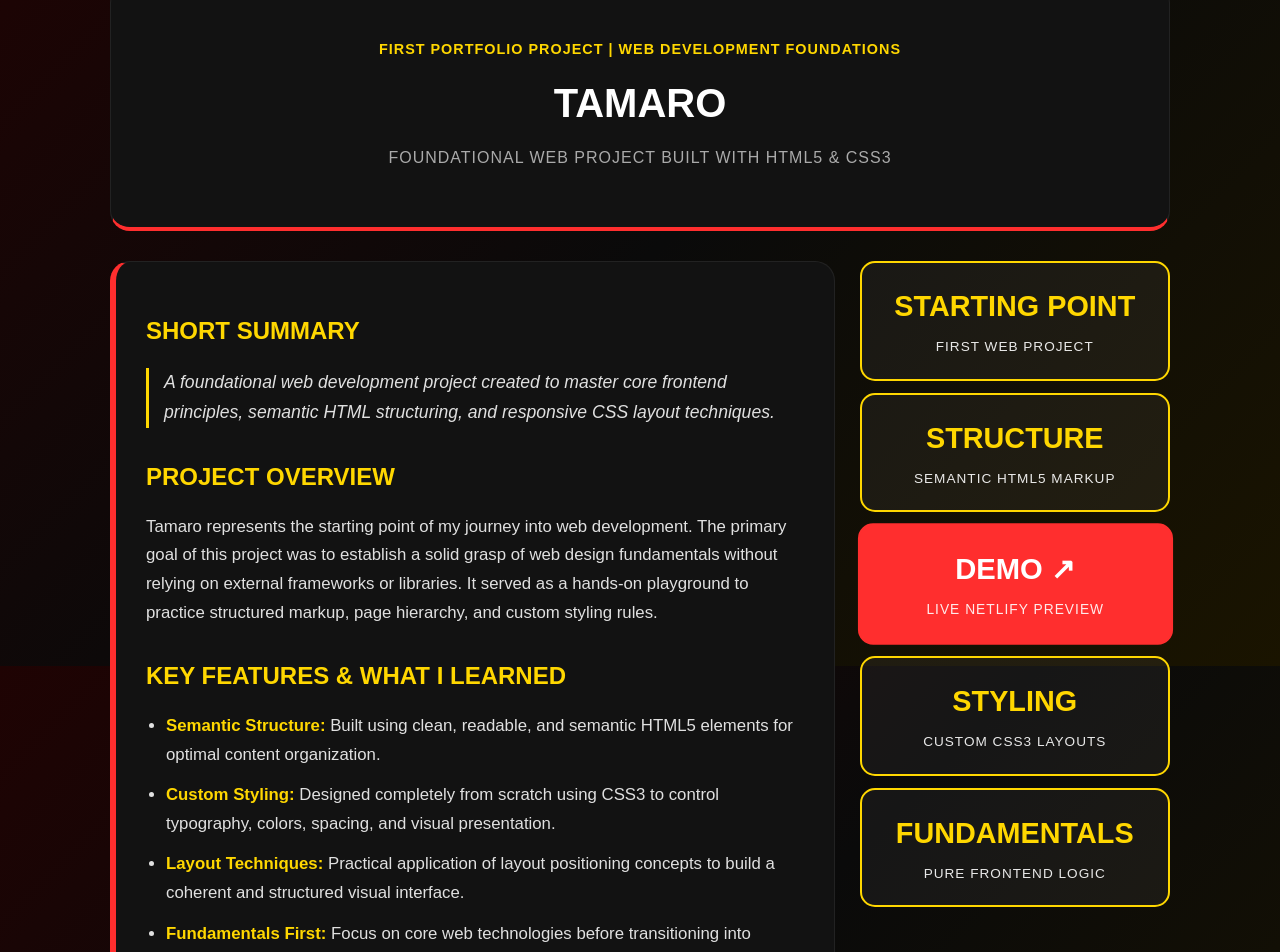
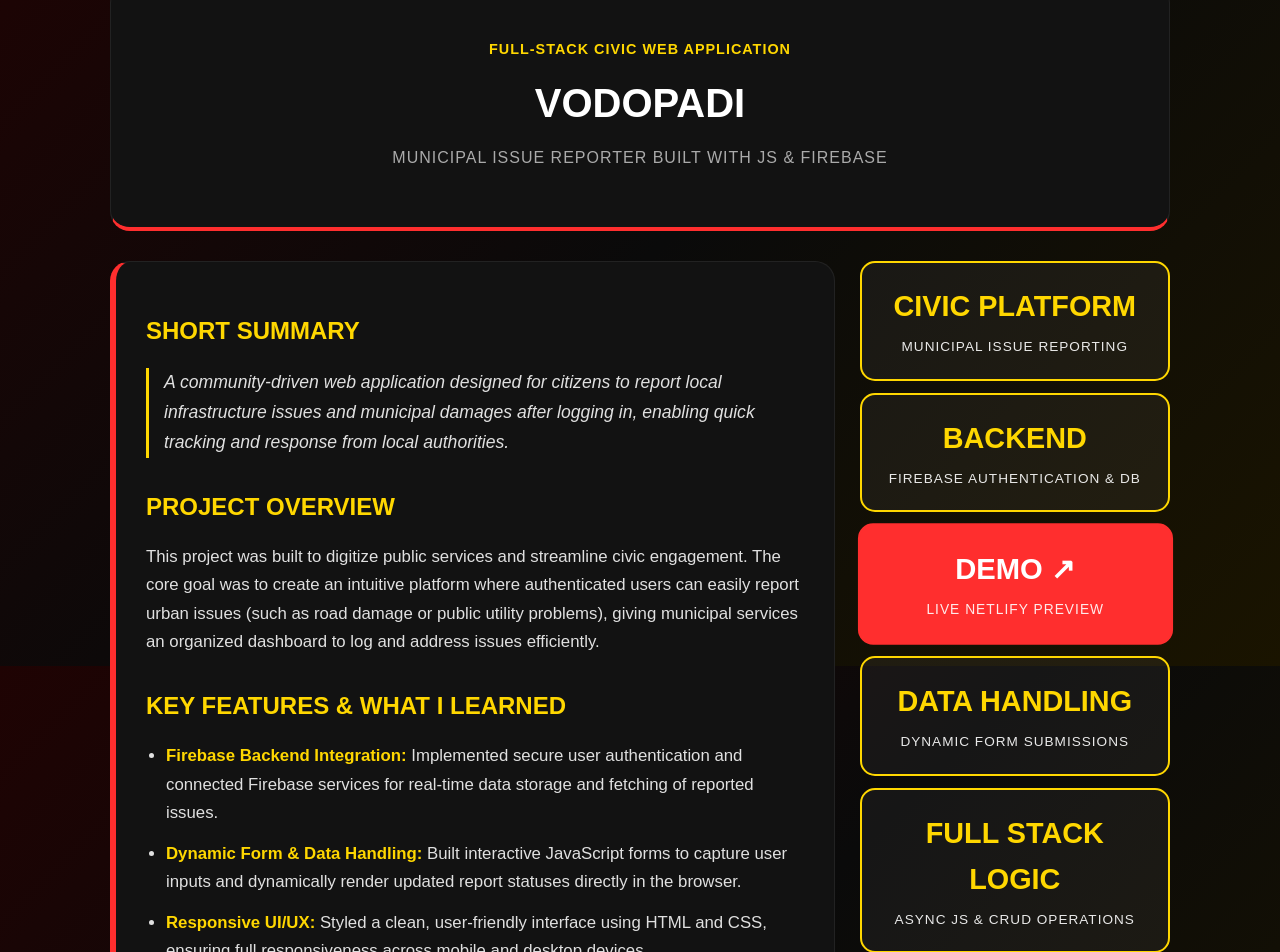
Before and after one commit to Dame125/Personal-Portfolio-Showcase, a React (Vite) app: page /proekt8 in a window 1280 px wide. Shown: the part 134-1086 px from the top of the page. Built offline with nearby package versions, Linux system fonts and the light colour scheme.

Commit message:
Municipal-Issue-Reporter-Vodopadi

```diff
--- a/src/pages/home.jsx
+++ b/src/pages/home.jsx
@@ -14,6 +14,7 @@ import Balon from "../projectsPictures/balon.png";
 import Vita from "../projectsPictures/Vitaminka.png";
 import Topforma from "../projectsPictures/votopforma.png";
 import zavrsen from "../projectsPictures/zavrsen proekt.png";
+import Opstina from "../projectsPictures/Opstina.png";
 
 
 
@@ -618,16 +619,14 @@ function Home() {
             {/* КАРТИЧКА 8 */}
             <div className="project-card">
               <img
-                src={Tamaro}
+                src={Opstina}
                 alt="Weather App"
                 className="project-img"
               />
               <div className="project-info">
-                <h3>Tamaro</h3>
+                <h3>Vodopadi</h3>
                 <p>
-                  A foundational web development project created to master core
-                  frontend principles, semantic HTML structuring, and responsive
-                  CSS layout techniques.
+                   A community-driven web application designed for citizens to report local infrastructure issues and municipal damages after logging in, enabling quick tracking and response from local authorities.
                 </p>
 
                 <div className="project-buttons">
@@ -636,7 +635,7 @@ function Home() {
                   </Link>
 
                   <a
-                    href="https://github.com/Dame125/Damjan-Nikoloski"
+                    href="https://github.com/Dame125/Municipal-Issue-Reporter-Vodopadi-"
                     target="_blank"
                     rel="noopener noreferrer"
                     className="github-btn"
--- a/src/pages/proekt8.jsx
+++ b/src/pages/proekt8.jsx
@@ -8,34 +8,36 @@ function Proekt8({ onBack }) {
   }, []);
 
   const technologies = [
-    { name: 'HTML5', icon: "https://cdn.jsdelivr.net/gh/devicons/devicon/icons/html5/html5-original.svg" },
-    { name: 'CSS3', icon: "https://cdn.jsdelivr.net/gh/devicons/devicon/icons/css3/css3-original.svg" }
+    { name: 'HTML', icon: "https://cdn.jsdelivr.net/gh/devicons/devicon/icons/html5/html5-original.svg" },
+    { name: 'CSS', icon: "https://cdn.jsdelivr.net/gh/devicons/devicon/icons/css3/css3-original.svg" },
+    { name: 'JavaScript', icon: "https://cdn.jsdelivr.net/gh/devicons/devicon/icons/javascript/javascript-original.svg" },
+    { name: 'Firebase', icon: "https://cdn.jsdelivr.net/gh/devicons/devicon/icons/firebase/firebase-plain.svg" }
   ];
 
   const highlights = [
-    { title: 'STARTING POINT', desc: 'First Web Project' },
-    { title: 'STRUCTURE', desc: 'Semantic HTML5 Markup' },
-    { title: 'DEMO', desc: 'Live Netlify Preview', featured: true, link: 'https://tamaro.netlify.app/' },
-    { title: 'STYLING', desc: 'Custom CSS3 Layouts' },
-    { title: 'FUNDAMENTALS', desc: 'Pure Frontend Logic' }
+    { title: 'CIVIC PLATFORM', desc: 'Municipal Issue Reporting' },
+    { title: 'BACKEND', desc: 'Firebase Authentication & DB' },
+    { title: 'DEMO', desc: 'Live Netlify Preview', featured: true, link: 'https://vodopadi.netlify.app/' },
+    { title: 'DATA HANDLING', desc: 'Dynamic Form Submissions' },
+    { title: 'FULL STACK LOGIC', desc: 'Async JS & CRUD Operations' }
   ];
 
   const features = [
     {
-      title: 'Semantic Structure',
-      desc: 'Built using clean, readable, and semantic HTML5 elements for optimal content organization.'
+      title: 'Firebase Backend Integration',
+      desc: 'Implemented secure user authentication and connected Firebase services for real-time data storage and fetching of reported issues.'
     },
     {
-      title: 'Custom Styling',
-      desc: 'Designed completely from scratch using CSS3 to control typography, colors, spacing, and visual presentation.'
+      title: 'Dynamic Form & Data Handling',
+      desc: 'Built interactive JavaScript forms to capture user inputs and dynamically render updated report statuses directly in the browser.'
     },
     {
-      title: 'Layout Techniques',
-      desc: 'Practical application of layout positioning concepts to build a coherent and structured visual interface.'
+      title: 'Responsive UI/UX',
+      desc: 'Styled a clean, user-friendly interface using HTML and CSS, ensuring full responsiveness across mobile and desktop devices.'
     },
     {
-      title: 'Fundamentals First',
-      desc: 'Focus on core web technologies before transitioning into JavaScript and modern frontend frameworks.'
+      title: 'Full-Stack Logic & Problem Solving',
+      desc: 'Mastered core asynchronous JavaScript concepts, state management, and basic database CRUD operations through real-world implementation.'
     }
   ];
 
@@ -52,9 +54,9 @@ function Proekt8({ onBack }) {
 
         {/* Hero Header */}
         <header className="hero-section">
-          <p className="sub-header">First Portfolio Project | Web Development Foundations</p>
-          <h1 className="main-title">TAMARO</h1>
-          <p className="tagline">Foundational Web Project Built with HTML5 & CSS3</p>
+          <p className="sub-header">Full-Stack Civic Web Application</p>
+          <h1 className="main-title">VODOPADI</h1>
+          <p className="tagline">Municipal Issue Reporter Built with JS & Firebase</p>
         </header>
 
         {/* Главна мрежа */}
@@ -63,12 +65,12 @@ function Proekt8({ onBack }) {
           <div className="main-card">
             <h2 className="section-title">Short Summary</h2>
             <p className="summary-text">
-              A foundational web development project created to master core frontend principles, semantic HTML structuring, and responsive CSS layout techniques.
+              A community-driven web application designed for citizens to report local infrastructure issues and municipal damages after logging in, enabling quick tracking and response from local authorities.
             </p>
 
             <h2 className="section-title" style={{ marginTop: '30px' }}>Project Overview</h2>
             <p className="description-text">
-              Tamaro represents the starting point of my journey into web development. The primary goal of this project was to establish a solid grasp of web design fundamentals without relying on external frameworks or libraries. It served as a hands-on playground to practice structured markup, page hierarchy, and custom styling rules.
+              This project was built to digitize public services and streamline civic engagement. The core goal was to create an intuitive platform where authenticated users can easily report urban issues (such as road damage or public utility problems), giving municipal services an organized dashboard to log and address issues efficiently.
             </p>
 
             <h2 className="section-title" style={{ marginTop: '30px' }}>Key Features & What I Learned</h2>
```
Also changed, not shown: src/projectsPictures/Opstina.png (added).
